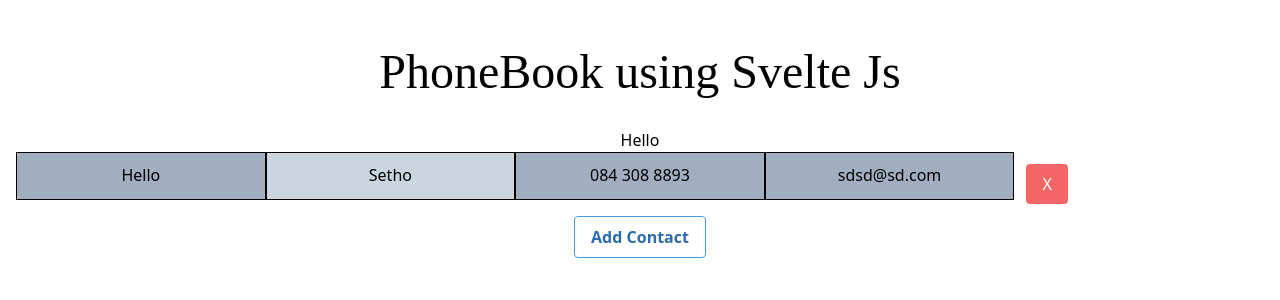
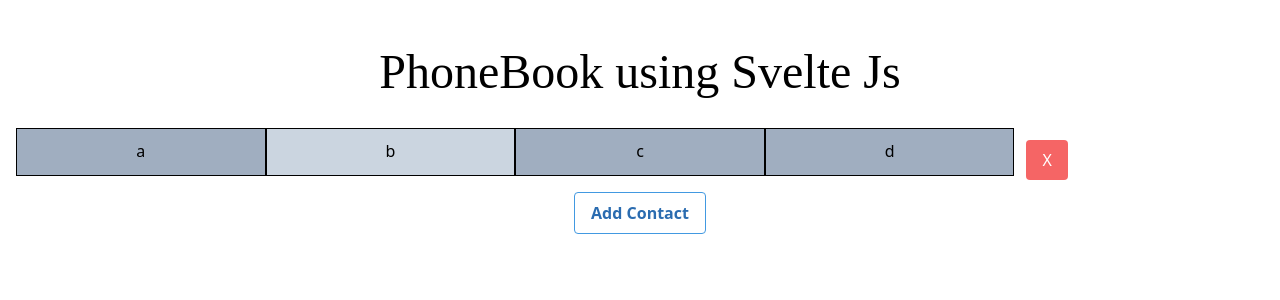
Before and after one commit to nongomacoders/phonebook, a Svelte app: page / in a window 1280 px wide. Shown: the top 300 px of the page. Built offline with nearby package versions, Linux system fonts and the light colour scheme.

Commit message:
contact component

```diff
--- a/src/App.svelte
+++ b/src/App.svelte
@@ -1,22 +1,15 @@
 <script>
-	import Modal from './Modal.svelte';
-	import AddContact from './AddContact.svelte';
-	//import Contact from './Contact.svelte';
+  import Modal from "./Modal.svelte";
+  import AddContact from "./AddContact.svelte";
+  import Contact from "./Contact.svelte";
 
-	//export let id;
-	export let name;
-	export let surname;
-	export let cell;
-	export let email;
-
-	//Contact
   export let contacts = [
     {
       id: 1,
-	name: "",
-	surname: "",
-	cell: "",
-	email: ""
+      name: "a",
+      surname: "b",
+      cell: "c",
+      email: "d"
     }
   ];
 
@@ -26,67 +19,53 @@
     showModal = !showModal;
   };
 
-	const addContact = (e) => {
+  const addContact = e => {
     const contact = e.detail;
     contacts = [contact, ...contacts];
     showModal = false;
-	}
+  };
 
-const deleteContact = (id) =>{
-	contacts = contacts.filter((contact) => contact.id != id);
-}
-
+  const deleteContact = id => {
+    contacts = contacts.filter(contact => contact.id != id);
+  };
 </script>
 
-
-
-<!--Displaying the imported contact component-->
-<Modal {showModal} on:click={toggleModal}>
-	<AddContact on:saveContact={addContact}/>
-</Modal>
-
-
-<main>
-	<h1 class="text-5xl m-5">PhoneBook using Svelte Js</h1>
-		<p>{name}</p>
-
-	{#each contacts as contact (contact.id)}
-		{#if contacts}
-			<div class="flex flex-wrap flex-shrink sm:flex-shrink-0 md:flex-shrink lg:flex-shrink-0 xl:flex-shrink">
-			<div class="w-1/5 bg-gray-500 h-12" style="padding: 10px; border:1px solid black">{name}</div>
-			<div class="w-1/5 bg-gray-400 h-12" style="padding: 10px; border:1px solid black">{surname}</div>
-			<div class="w-1/5 bg-gray-500 h-12" style="padding: 10px; border:1px solid black">{cell}</div>
-			<div class="w-1/5 bg-gray-500 h-12" style="padding: 10px; border:1px solid black">{email}</div>
-			<div><button class="bg-red-500 text-white px-4 py-2 rounded hover:bg-red-800 m-3" on:click={() => deleteContact(contact.id)}>X</button></div>
-		</div>
-		{:else}
-			<h4 style="text-align:center text-lg">No contact to show...</h4>
-		{/if}
-	{/each}
-
-	<button class="bg-transparent hover:bg-blue-500 text-blue-700 font-semibold hover:text-white py-2 px-4 border border-blue-500 hover:border-transparent rounded" on:click={toggleModal}>
-	Add Contact
-	</button>
-</main>
-
-<!--Css-->
 <style>
-main{
+  main {
     text-align: center;
     padding: 1em;
     max-width: 240px;
     margin: 0 auto;
   }
-	@media (min-width: 640px){
-		main{
+  @media (min-width: 640px) {
+    main {
       max-width: none;
     }
   }
-	h1{
+  h1 {
     text-align: center;
-	font-family: 'Rowdies', cursive;
+    font-family: "Rowdies", cursive;
     font-size: auto;
   }
+</style>
 
+<!--Displaying the imported contact component-->
+<Modal {showModal} on:click={toggleModal}>
+  <AddContact on:saveContact={addContact} />
+</Modal>
 
-</style>
+<main>
+  <h1 class="text-5xl m-5">PhoneBook using Svelte Js</h1>
+
+  {#each contacts as contact (contact.id)}
+      <Contact {contact}/>
+  {/each}
+
+  <button
+    class="bg-transparent hover:bg-blue-500 text-blue-700 font-semibold
+    hover:text-white py-2 px-4 border border-blue-500 hover:border-transparent
+    rounded"
+    on:click={toggleModal}>
+    Add Contact
+  </button>
+</main>
--- a/src/Contact.svelte
+++ b/src/Contact.svelte
@@ -1,20 +1,12 @@
 <script>
-import APP, { contacts } from '/App.svelte';
-
-const deleteContact = (id) =>{
-	contacts = contacts.filter((contact) => contact.id != id);
-}
+export let contact;
 </script>
 
 
 <div class="flex flex-wrap flex-shrink sm:flex-shrink-0 md:flex-shrink lg:flex-shrink-0 xl:flex-shrink">
-    <div class="w-1/5 bg-gray-500 h-12" style="padding: 10px; border:1px solid black">{contacts.name}</div>
-	<div class="w-1/5 bg-gray-400 h-12" style="padding: 10px; border:1px solid black">{contacts.surname}</div>
-	<div class="w-1/5 bg-gray-500 h-12" style="padding: 10px; border:1px solid black">{contacts.cell}</div>
-	<div class="w-1/5 bg-gray-500 h-12" style="padding: 10px; border:1px solid black">{contacts.email}</div>
-	<div><button class="bg-red-500 text-white px-4 py-2 rounded hover:bg-red-800 m-3" on:click={() => deleteContact(contacts.id)}>X</button></div>
+    <div class="w-1/5 bg-gray-500 h-12" style="padding: 10px; border:1px solid black">{contact.name}</div>
+	<div class="w-1/5 bg-gray-400 h-12" style="padding: 10px; border:1px solid black">{contact.surname}</div>
+	<div class="w-1/5 bg-gray-500 h-12" style="padding: 10px; border:1px solid black">{contact.cell}</div>
+	<div class="w-1/5 bg-gray-500 h-12" style="padding: 10px; border:1px solid black">{contact.email}</div>
+	<div><button class="bg-red-500 text-white px-4 py-2 rounded hover:bg-red-800 m-3" on:click>X</button></div>
 </div>
-
-
-<style>
-</style>
--- a/src/main.js
+++ b/src/main.js
@@ -1,14 +1,7 @@
 import App from './App.svelte';
 
 const app = new App({
-	target: document.body,
-	props:{
-		//id: 1,
-		name: 'Hello',
-		surname: 'Setho',
-		cell: '084 308 8893',
-		email: 'sdsd@sd.com'
-	}
+	target: document.body
 });
 
 export default app;
```
Also changed, not shown: public/index.css. Lines whose indentation alone changed are shown as unchanged.
